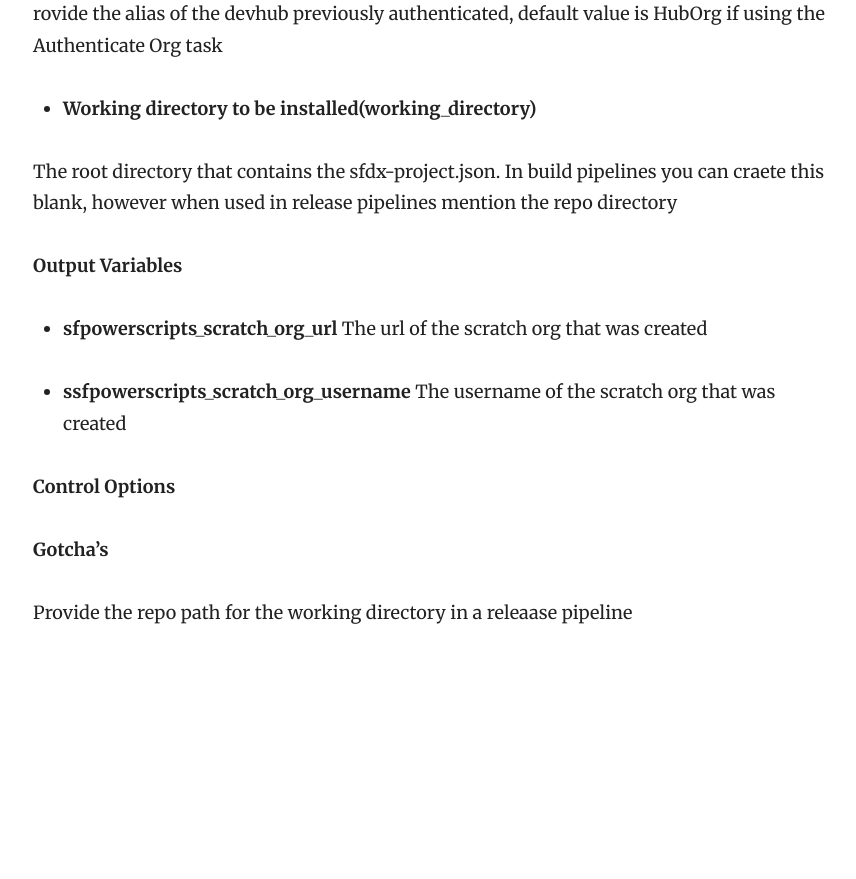
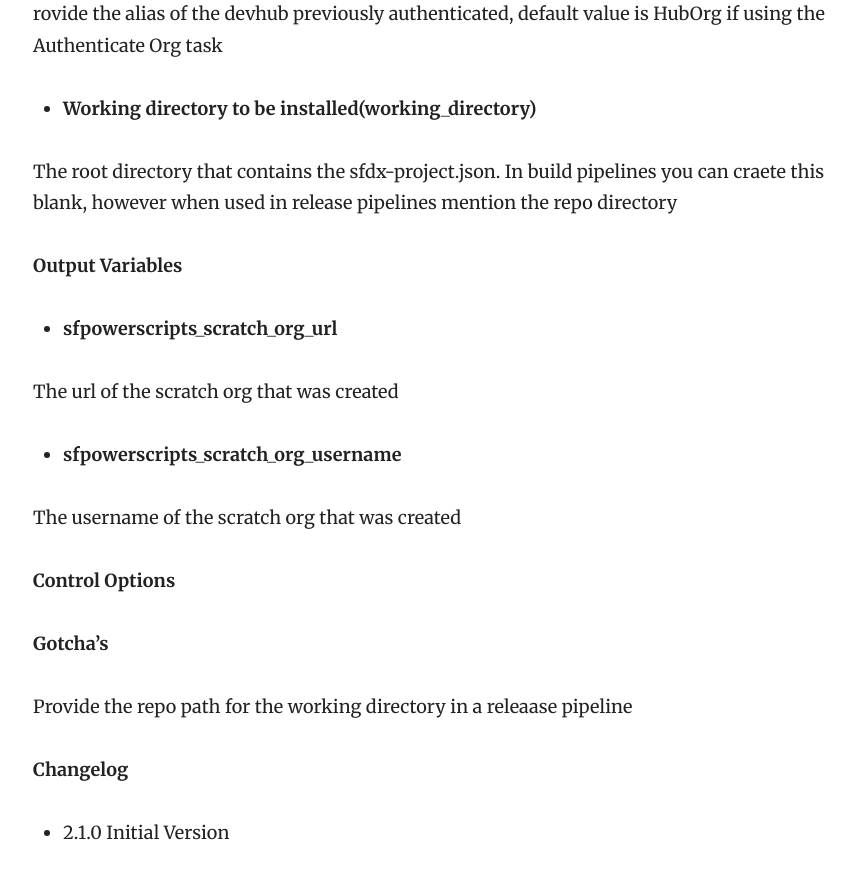
Before and after one commit to nbatterham/sfpowerscripts-doc, a Jekyll site: the page built from _docs/Tasks/Common-Utility-Tasks/Create and Delete a Scratch Org.md, in a window 1280 px wide and 900 px high, scrolled down 1773 px. Shown: the top 879 px of the window, without its empty margins (357-1213 px from the left). Built offline with Jekyll 4.4.1, drawn with Linux system fonts in a browser that asks for light colours; before the commit the page ends 2453 px from its top, so only the background shows below that.

Commit message:
Fixed spelling

```diff
--- a/_docs/Tasks/Common-Utility-Tasks/Create and Delete a Scratch Org.md
+++ b/_docs/Tasks/Common-Utility-Tasks/Create and Delete a Scratch Org.md
@@ -42,12 +42,21 @@ The root directory that contains the sfdx-project.json. In build pipelines you c
 
 **Output Variables**
 
-* **sfpowerscripts\_scratch\_org\_url** The url of the scratch org that was created
+* **sfpowerscripts\_scratch\_org\_url**
 
-* **ssfpowerscripts\_scratch\_org\_username** The username of the scratch org that was created
+ The url of the scratch org that was created
+
+* **sfpowerscripts\_scratch\_org\_username**
+
+ The username of the scratch org that was created
 
 **Control Options**
 
 **Gotcha's**
 
 Provide the repo path for the working directory in a releaase pipeline
+
+
+**Changelog**
+
+* 2.1.0 Initial Version
```
Also changed, not shown: 1 other file.
